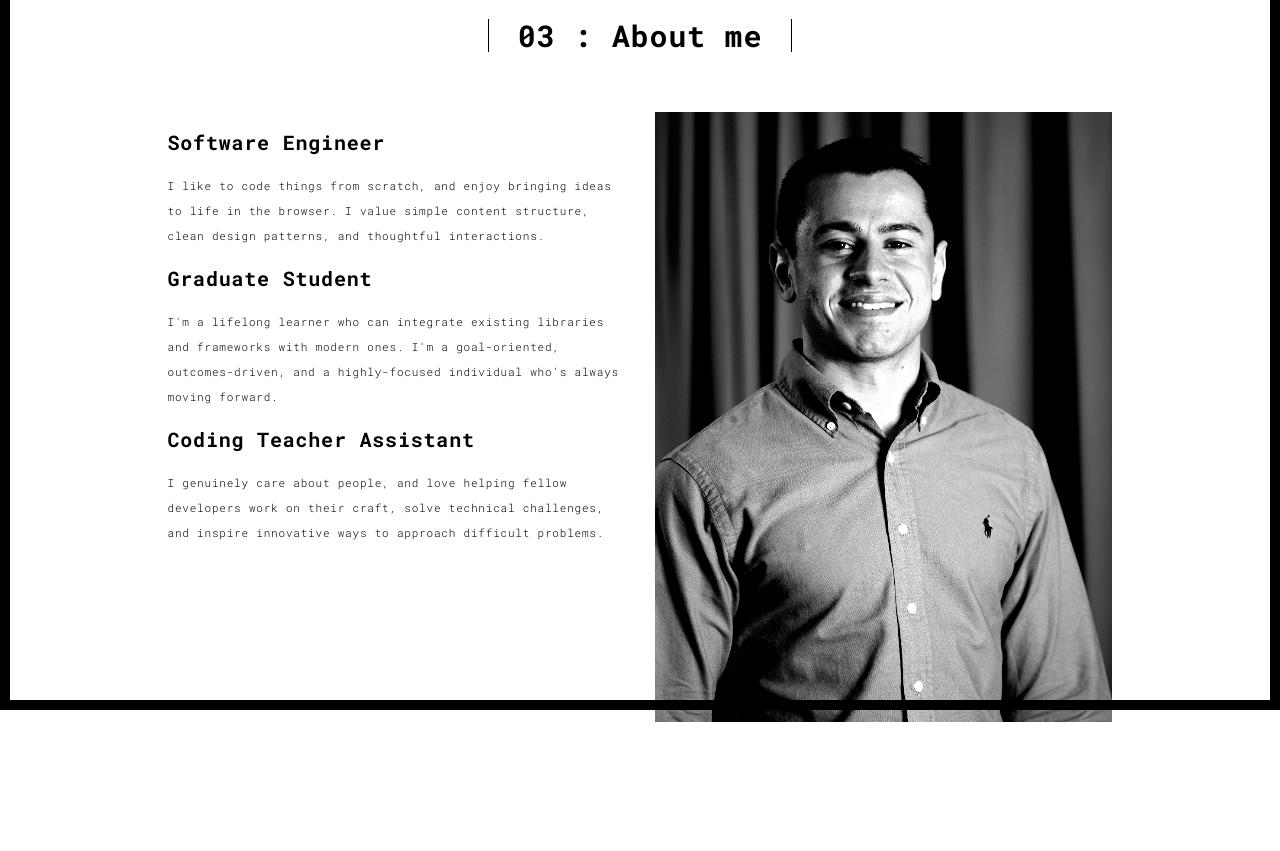
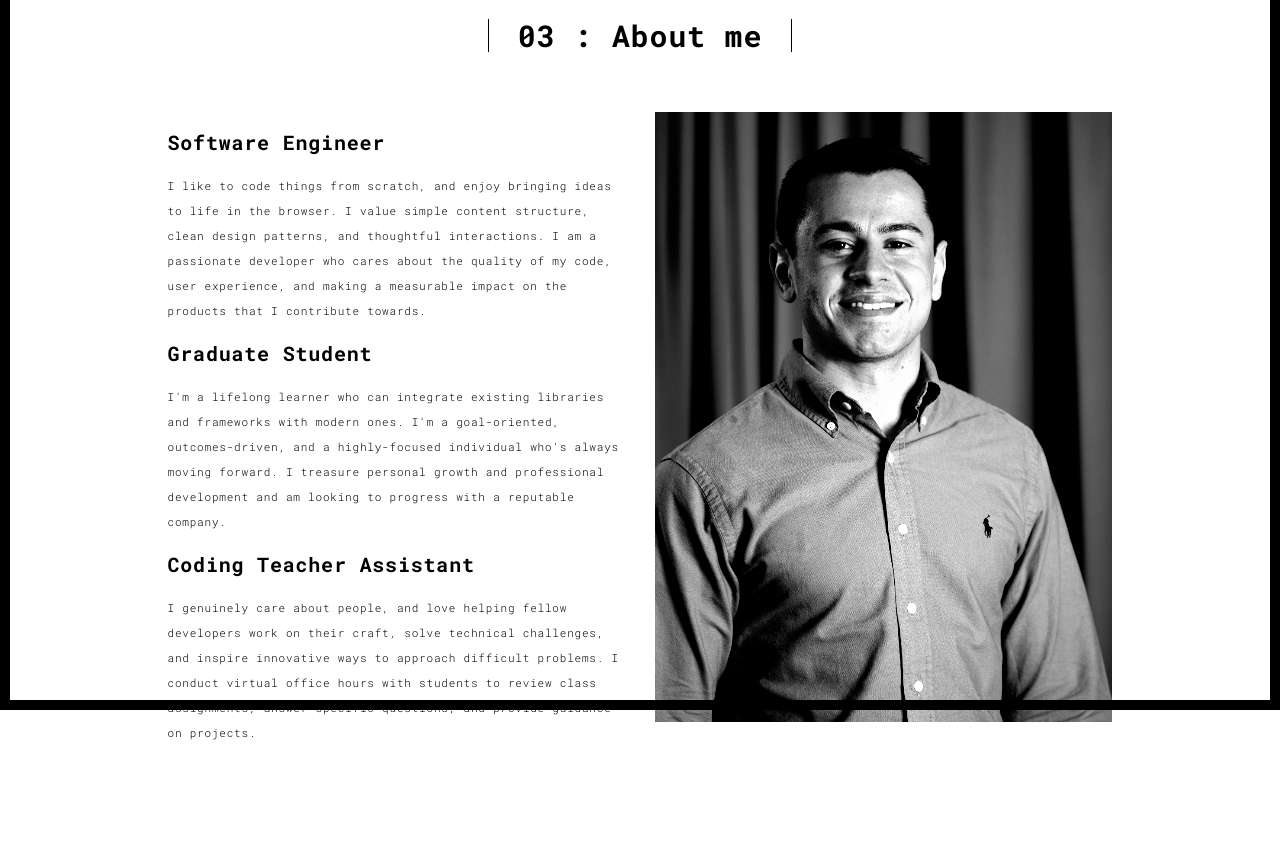
Before and after one commit to Acostan13/Portfolio, a Flask app: page /about.html in a window 1280 px wide. Shown: the part 90-941 px from the top of the page. Before the commit the page ends 812 px from the top, so only its background shows below. Run offline with Flask 2, Linux system fonts and the light colour scheme; some libraries are stand-ins or nearby versions.

Commit message:
removed google analytics and added info to aboutme

```diff
--- a/templates/about.html
+++ b/templates/about.html
@@ -63,14 +63,20 @@
                 <div class="col-xs-12 col-md-6">
                   <h3>Software Engineer</h3>
                   <p>I like to code things from scratch, and enjoy bringing ideas to life in the browser.
-                  I value simple content structure, clean design patterns, and thoughtful interactions.
+                    I value simple content structure, clean design patterns, and thoughtful interactions.
+                    I am a passionate developer who cares about the quality of my code, user experience, and making a measurable impact on the products that I contribute towards.
                   </p>
                   <h3>Graduate Student</h3>
                   <p>I'm a lifelong learner who can integrate existing libraries and frameworks with modern ones.
-                    I'm a goal-oriented, outcomes-driven, and a highly-focused individual who's always moving forward.</p>
+                    I'm a goal-oriented, outcomes-driven, and a highly-focused individual who's always moving forward.
+                     I treasure personal growth and professional development and am looking to progress with a reputable company.
+                  </p>
                   <h3>Coding Teacher Assistant</h3>
                   <p>I genuinely care about people, and love helping fellow developers work on their craft,
-                    solve technical challenges, and inspire innovative ways to approach difficult problems.</p>
+                    solve technical challenges, and inspire innovative ways to approach difficult problems.
+                    I conduct virtual office hours with students to review class assignments, answer specific questions, and provide
+                  guidance on projects.
+                  </p>
                 </div>
                 <div class="col-xs-12 col-md-6">
                   <div class="black-image-project-hover">
@@ -103,19 +109,6 @@
   });
 </script>
 
-<!-- Google Analytics: change UA-XXXXX-X to be your site's ID
-
-<script>
-  (function (i, s, o, g, r, a, m) {
-    i['GoogleAnalyticsObject'] = r; i[r] = i[r] || function () {
-      (i[r].q = i[r].q || []).push(arguments)
-    }, i[r].l = 1 * new Date(); a = s.createElement(o),
-      m = s.getElementsByTagName(o)[0]; a.async = 1; a.src = g; m.parentNode.insertBefore(a, m)
-  })(window, document, 'script', '//www.google-analytics.com/analytics.js', 'ga');
-  ga('create', 'UA-XXXXX-X', 'auto');
-  ga('send', 'pageview');
-</script>
-
---> <script type="text/javascript" src="./static/main.70a66962.js"></script></body>
+<script type="text/javascript" src="./static/main.70a66962.js"></script></body>
 
 </html>
```
Also changed, not shown: templates/components.html (+1 -14 lines), templates/contact.html (+1 -14 lines), templates/thankyou.html (+1 -14 lines), templates/work.html (+1 -14 lines), templates/works.html (+1 -14 lines).
